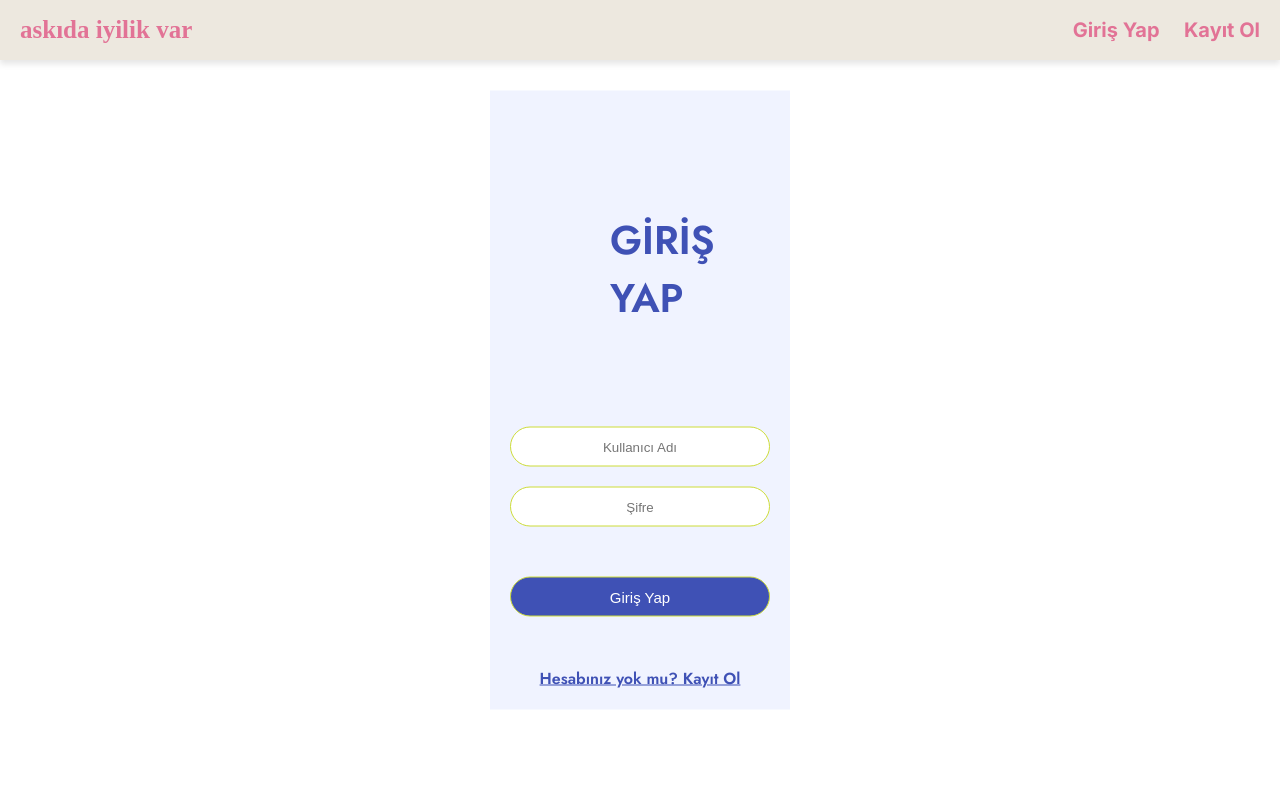
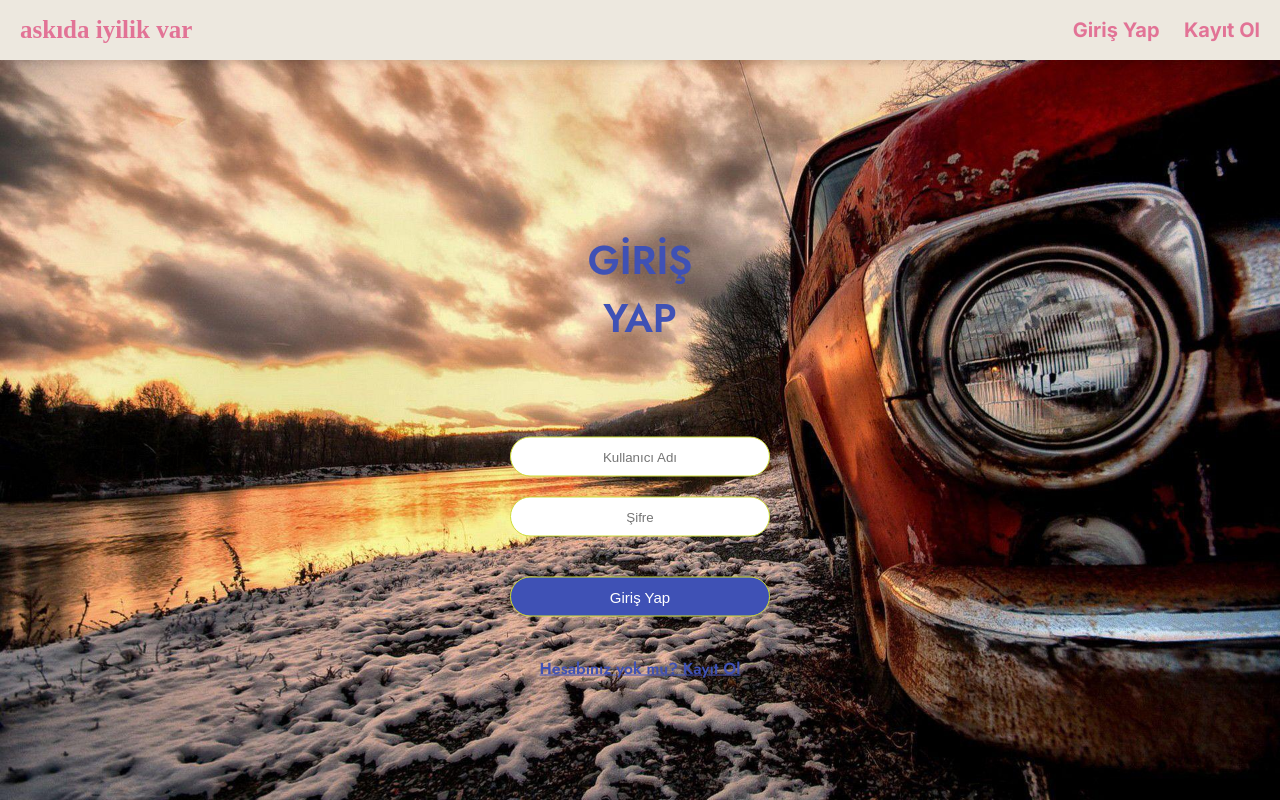
Before and after one commit to htcesyl/askii, a plain HTML site: page giris.html in a window 1280 px wide. Drawn offline with Linux system fonts and the light colour scheme; a web font is replaced by a local one.

Commit message:
arka plan

```diff
--- a/giris.css
+++ b/giris.css
@@ -1,14 +1,15 @@
 body {
-    margin: 0;
-    padding: 0;
-    background: white;
+    margin: 0; /* Varsayılan margin'i sıfırlar */
+    height: 100vh; /* Yüksekliği tüm görünüm yüksekliğine ayarlar */
+    background: url('./image/araba.jpg') no-repeat center center / cover;
+    background-size: cover; /* Resmin tüm arka plana yayılmasını sağlar */
 }
+
 
 .signup-form {
     width: 300px;
     padding: 20px;
     text-align: center;
-    background: #F0F3FF;
     position: absolute;
     top: 50%;
     left: 50%;
@@ -19,9 +20,15 @@ body {
 }
 
 .signup-form h2 {
-    margin: 100px;
+    padding-top: 20px;
+    margin: 90px;
     color:#3F51B5;
     font-size: 40px;
+    display: flex;
+    flex-direction: column;  /* Yazıları alt alta koyar */
+    justify-content: center; /* Dikey ortalama */
+    align-items: center;     /* Yatay ortalama */
+
 
 }
 
@@ -45,13 +52,14 @@ body {
 .giris-btn {
     font-size: 15px;
     color: white;
-    margin: 50px 0;
+    margin: 40px 0;
     background-color: #3F51B5;
     border-radius: 30px;
     cursor: pointer;
 }
 a{
     color:#3F51B5;
+    margin-top: 20px;
 }
 
 h2{
--- a/giris.html
+++ b/giris.html
@@ -23,7 +23,7 @@
     </div>
     <div class="signup-form">
         <form action="index.html">
-            <h2>GİRİŞ YAP</h1>
+            <h2>GİRİŞ YAP</h2>
             <input type="email" placeholder="Kullanıcı Adı" class="txt">
             <input type="password" placeholder="Şifre" class="txt">
             <input type="submit" value="Giriş Yap" class="giris-btn">
```
